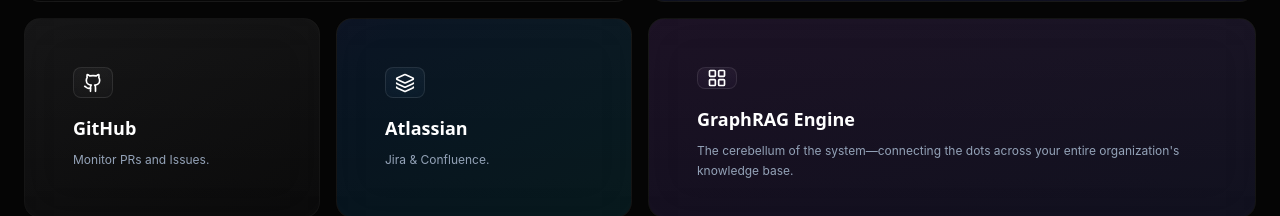
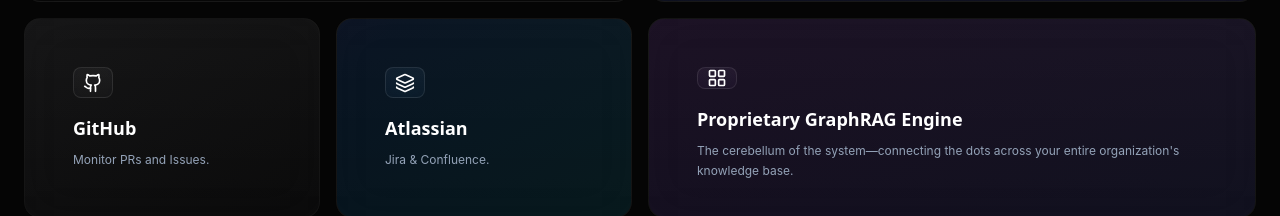
Before and after one commit to NoSleepNoCode/website, a React (Vite) app: page / in a window 1280 px wide. Shown: the part 2049-2265 px from the top of the page. Built offline with nearby package versions, Linux system fonts and the light colour scheme.

Commit message:
Update GraphRAG references to Proprietary GraphRAG
Changed 'GraphRAG engine' to 'Proprietary GraphRAG engine' in HowItWorks and IntegrationGrid components to emphasize proprietary technology.

```diff
--- a/src/components/HowItWorks.tsx
+++ b/src/components/HowItWorks.tsx
@@ -10,7 +10,7 @@
     {
         icon: Zap,
         title: "Sync",
-        desc: "Our GraphRAG engine builds your personal knowledge graph, indexing your relationships and priorities."
+        desc: "Our Proprietary GraphRAG engine builds your personal knowledge graph, indexing your relationships and priorities."
     },
     {
         icon: CheckCircle,
--- a/src/components/IntegrationGrid.tsx
+++ b/src/components/IntegrationGrid.tsx
@@ -25,7 +25,7 @@
         color: "from-blue-600/20 to-cyan-500/20"
     },
     {
-        title: "GraphRAG Engine",
+        title: "Proprietary GraphRAG Engine",
         desc: "The cerebellum of the system—connecting the dots across your entire organization's knowledge base.",
         icon: LayoutGrid,
         size: "medium",
```
